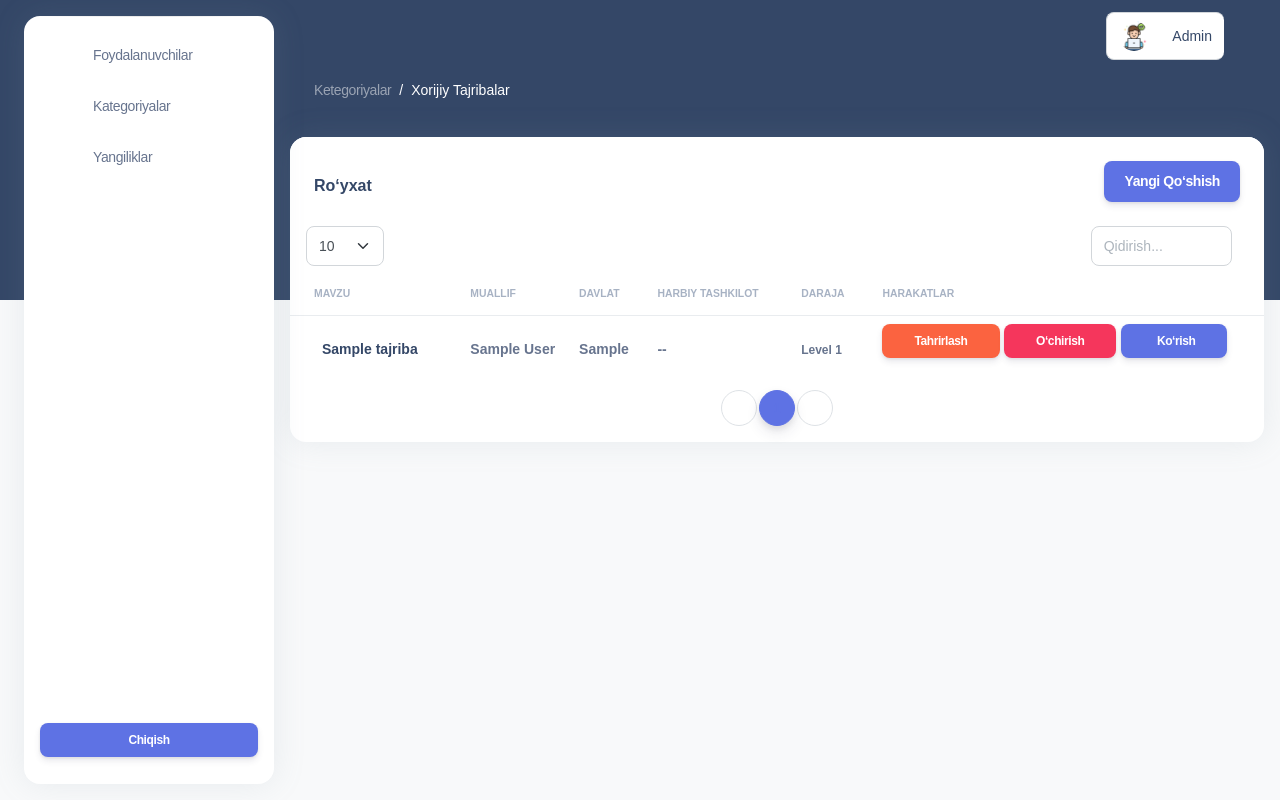
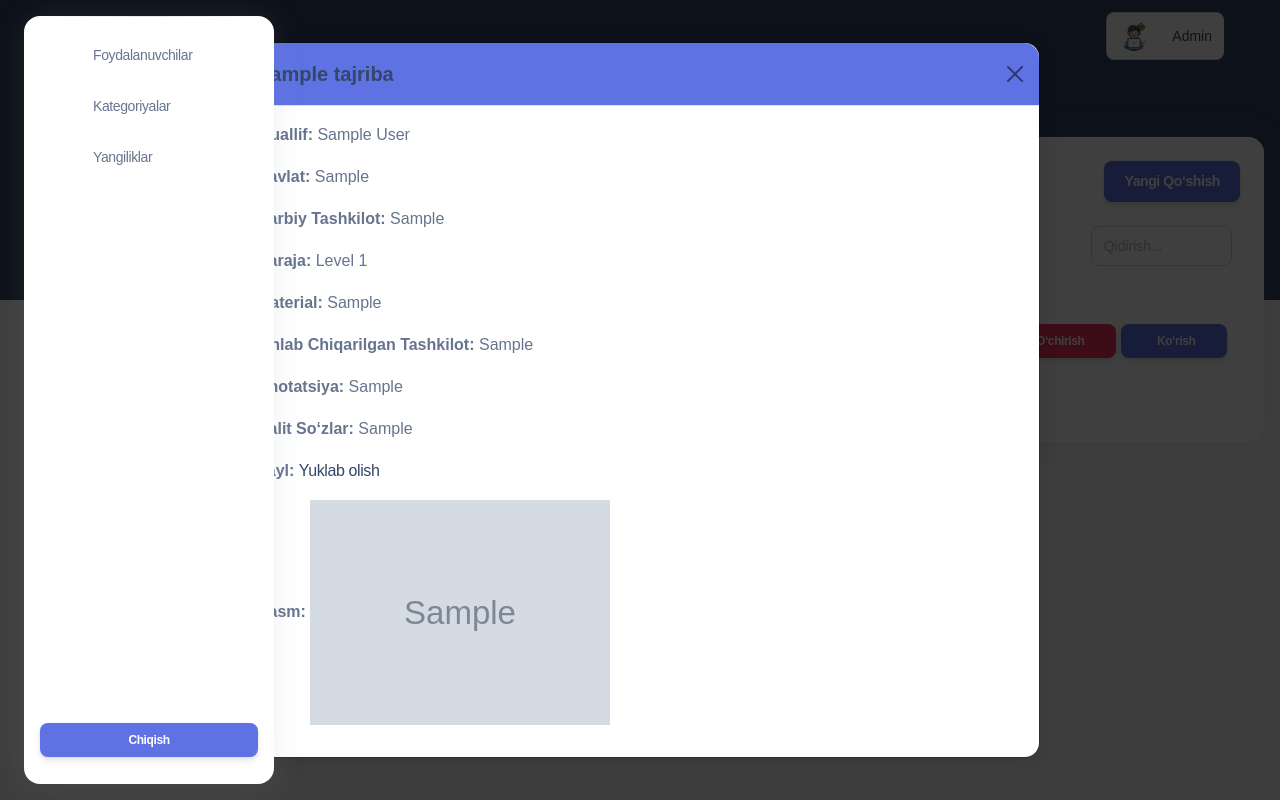
Before and after one commit to Elbek13/IMB, a Django app: page /information/m_tajriba_list/ in a window 1280 px wide, after a click on "Ko‘rish". Run offline with Django 5.2, Linux system fonts and the light colour scheme; a user stored in the database is signed in; tables that the repository leaves empty hold one stand-in row (values such as "Sample post"); grey boxes marked "Sample" are stand-in pictures; some libraries are stand-ins or nearby versions; some web fonts are replaced.

Commit message:
finished

```diff
--- a/information/templates/kategoriya/moderator/m_Xorijiy tajribalar.html
+++ b/information/templates/kategoriya/moderator/m_Xorijiy tajribalar.html
@@ -186,16 +186,6 @@
                                                                        value="{{ tajriba.material }}">
                                                             </div>
 
-                                                            <div class="col-md-6">
-                                                                <label for="made_in{{ tajriba.id }}"
-                                                                       class="form-label fw-bold">Ishlab Chiqarilgan
-                                                                    Yili</label>
-                                                                <input type="number" class="form-control"
-                                                                       autocomplete="off"
-                                                                       id="made_in{{ tajriba.id }}" name="made_in"
-                                                                       value="{{ tajriba.made_in }}">
-                                                            </div>
-
                                                             <div class="col-md-12">
                                                                 <label for="anotation{{ tajriba.id }}"
                                                                        class="form-label fw-bold">Anotatsiya</label>
@@ -242,15 +232,6 @@
                                                                 {% endif %}
                                                             </div>
 
-                                                            <div class="col-md-6">
-                                                                <label for="slug{{ tajriba.id }}"
-                                                                       class="form-label fw-bold">Qo'shimcha
-                                                                    maydon</label>
-                                                                <input type="text" class="form-control"
-                                                                       autocomplete="off"
-                                                                       id="slug{{ tajriba.id }}" name="slug"
-                                                                       value="{{ tajriba.slug }}">
-                                                            </div>
                                                             <div class="col-md-6">
                                                                 <label for="image{{ tajriba.id }}"
                                                                        class="form-label fw-bold">Rasm</label>
@@ -305,6 +286,45 @@
                                         </div>
                                     </div>
 
+                                    <!-- View Modal -->
+                                    <div class="modal fade" id="tajribaModal{{ tajriba.id }}" tabindex="-1"
+                                         aria-hidden="true">
+                                        <div class="modal-dialog modal-dialog-centered modal-lg">
+                                            <div class="modal-content"
+                                                 style="border-radius: 15px !important; box-shadow: 0 4px 20px rgba(0,0,0,0.1) !important;">
+                                                <div class="modal-header bg-primary text-white"
+                                                     style="border-radius: 15px 15px 0 0 !important;">
+                                                    <h5 class="modal-title">{{ tajriba.title }}</h5>
+                                                    <button type="button" class="btn-close btn-close-white"
+                                                            data-bs-dismiss="modal"></button>
+                                                </div>
+                                                <div class="modal-body">
+                                                    <p><strong>Muallif:</strong> {{ tajriba.author }}</p>
+                                                    <p><strong>Davlat:</strong> {{ tajriba.country }}</p>
+                                                    <p><strong>Harbiy
+                                                        Tashkilot:</strong> {{ tajriba.military_organization }}</p>
+                                                    <p>
+                                                        <strong>Daraja:</strong> {{ tajriba.get_degree_display|default:"--" }}
+                                                    </p>
+                                                    <p><strong>Material:</strong> {{ tajriba.material }}</p>
+                                                    <p><strong>Ishlab Chiqarilgan
+                                                        Tashkilot:</strong> {{ tajriba.made_in }}</p>
+                                                    <p><strong>Anotatsiya:</strong> {{ tajriba.anotation }}</p>
+                                                    <p><strong>Kalit So‘zlar:</strong> {{ tajriba.keys }}</p>
+                                                    {% if tajriba.file %}
+                                                        <p><strong>Fayl:</strong> <a href="{{ tajriba.file.url }}"
+                                                                                     target="_blank">Yuklab olish</a>
+                                                        </p>
+                                                    {% endif %}
+                                                    {% if tajriba.image %}
+                                                        <p><strong>Rasm:</strong> <img src="{{ tajriba.image.url }}"
+                                                                                       alt="Rasm" class="img-fluid"
+                                                                                       style="max-width: 300px;"></p>
+                                                    {% endif %}
+                                                </div>
+                                            </div>
+                                        </div>
+                                    </div>
 
                                 {% empty %}
                                     <tr>
@@ -326,6 +346,8 @@
                                     <a class="page-link"
                                        href="{% if tajribalar.has_previous %}?page={{ tajribalar.previous_page_number }}&limit=
 
+
+
                                            {{ request.GET.limit|default:10 }}{% if search_query %}&search={{ search_query|urlencode }}{% endif %}{% else %}#{% endif %}">
                                         <i class="fas fa-chevron-left"></i>
                                     </a>
@@ -341,6 +363,8 @@
                                                         <a class="page-link text-primary font-weight-bold"
                                                            href="?page={{ num }}&limit=
 
+
+
                                                                    {{ request.GET.limit|default:10 }}{% if search_query %}&search={{ search_query|urlencode }}{% endif %}">{{ num }}</a>
                                                     </li>
                                                 {% endif %}
@@ -354,6 +378,8 @@
                                                         <a class="page-link text-primary font-weight-bold"
                                                            href="?page={{ num }}&limit=
 
+
+
                                                                    {{ request.GET.limit|default:10 }}{% if search_query %}&search={{ search_query|urlencode }}{% endif %}">{{ num }}</a>
                                                     </li>
                                                 {% endif %}
@@ -366,6 +392,8 @@
                                                     <a class="page-link text-primary font-weight-bold"
                                                        href="?page={{ num }}&limit=
 
+
+
                                                                {{ request.GET.limit|default:10 }}{% if search_query %}&search={{ search_query|urlencode }}{% endif %}">{{ num }}</a>
                                                 </li>
                                             {% endif %}
@@ -377,6 +405,8 @@
                                 <li class="page-item {% if not tajribalar.has_next %}disabled{% endif %}">
                                     <a class="page-link"
                                        href="{% if tajribalar.has_next %}?page={{ tajribalar.next_page_number }}&limit=
+
+
 
                                            {{ request.GET.limit|default:10 }}{% if search_query %}&search={{ search_query|urlencode }}{% endif %}{% else %}#{% endif %}">
                                         <i class="fas fa-chevron-right"></i>
@@ -431,12 +461,6 @@
                                 <label for="{{ form.material.id_for_label }}"
                                        class="form-label fw-bold">Material</label>
                                 {{ form.material }}
-                            </div>
-
-                            <div class="col-md-6">
-                                <label for="{{ form.made_in.id_for_label }}" class="form-label fw-bold">Ishlab
-                                    Chiqarilgan Yili</label>
-                                {{ form.made_in }}
                             </div>
 
                             <div class="col-md-12">
--- a/information/views.py
+++ b/information/views.py
@@ -3468,41 +3468,39 @@ def tajriba_list(request):
 
     # Sahifani render qilish va keshga saqlash
     response = render(request, 'kategoriya/admin/Xorijiy tajribalar.html', context)
-    cache.set(cache_key, response, timeout=600)  # 10 daqiqa keshlash
+    # cache.set(cache_key, response, timeout=600)  # 10 daqiqa keshlash
 
     return response
 
 
-@role_required('moderator', 'administrator')  # Faqat moderator va administratorlar uchun
-@csrf_exempt  # CSRF tekshiruvini o‘chirish
+@csrf_exempt
 def m_tajriba_list(request):
-    # Moderator uchun filial tekshiruvi
-    if request.user.role == 'moderator' and not request.user.branch:
-        return HttpResponseForbidden("Moderator uchun filial belgilanmagan.")
-
-    # Sessiyadan muvaffaqiyat xabarini olish
+    """
+    Xorijiy tajribalar ro'yxatini ko'rsatish uchun view.
+    20 million ma'lumot bilan ishlash uchun optimallashtirilgan (Redis-siz).
+    """
+    # Muvaffaqiyat xabarini olish
     success_message = request.session.pop('success_message', None) if request.method == 'GET' else None
 
-    # Kesh kaliti: foydalanuvchi ID, sahifa va qidiruv so'zi
-    cache_key = f"m_tajriba_list_{request.user.id}_{request.GET.get('page', 1)}_{request.GET.get('search', '')}"
+    # So'rov parametrlarini olish
+    search_query = request.GET.get('search', '').strip()
+    page_number = request.GET.get('page', 1)
+    limit = int(request.GET.get('limit', 50))  # Har sahifadagi elementlar soni
+
+    # Kesh kalitini yaratish
+    cache_key = f"tajriba_list_{request.user.id}_{page_number}_{search_query}_{limit}"
+
+    # Django keshidan javobni tekshirish
     cached_response = cache.get(cache_key)
-
-    # Keshdan ma'lumotni qaytarish
-    if cached_response and not success_message:  # Yangi xabar bo'lmasa
-        if isinstance(cached_response, dict):
-            context = cached_response
-            context['success_message'] = success_message
-            return render(request, 'kategoriya/moderator/m_Xorijiy tajribalar.html', context)
-        return cached_response
-
-    # Queryset: katta fayllarni yuklamaslik uchun defer ishlatamiz
-    if request.user.role == 'moderator':
-        queryset = Xorijiy_Tajriba.objects.filter(branch=request.user.branch).defer('file', 'image')
-    else:  # Administrator uchun
-        queryset = Xorijiy_Tajriba.objects.all().defer('file', 'image')
-
-    # Qidiruv optimallashtirish
-    search_query = request.GET.get('search', '').strip()
+    if cached_response and not success_message:
+        return cached_response  # Keshdan qaytarish
+
+    # Ma'lumotlar bazasidan faqat kerakli maydonlarni olish
+    queryset = Xorijiy_Tajriba.objects.only(
+        'degree', 'title', 'author', 'country', 'military_organization', 'created_at'
+    ).order_by('-military_organization')
+
+    # Qidiruv so'zi bo'lsa, filtr qo'llash
     if search_query:
         queryset = queryset.filter(
             Q(title__icontains=search_query) |
@@ -3510,28 +3508,28 @@ def m_tajriba_list(request):
             Q(military_organization__icontains=search_query)
         )
 
-    # Sahifalash
-    limit = int(request.GET.get('limit', 10))  # Har sahifada 10 ta element
-    paginator = Paginator(queryset.order_by('-military_organization'), limit)
-    page_number = request.GET.get('page', 1)
-    tajribalar = paginator.get_page(page_number)
-
-
-
-    # Context tayyorlash
+    # Sahifalashni sozlash
+    paginator = Paginator(queryset, limit)
+    try:
+        tajribalar = paginator.page(page_number)
+    except Exception:
+        tajribalar = paginator.page(1)
+
+    # Kontekstni tayyorlash
     context = {
         'tajribalar': tajribalar,
         'success_message': success_message,
         'form': XorijiyTajribaForm(user=request.user),
         'total_pages': paginator.num_pages,
         'search_query': search_query,
+        'limit': limit,
     }
 
-    # Keshga saqlash (5 daqiqa)
-    cache.set(cache_key, context, timeout=300)
-
-    return render(request, 'kategoriya/moderator/m_Xorijiy tajribalar.html', context)
-
+    # Sahifani render qilish va keshga saqlash
+    response = render(request, 'kategoriya/moderator/m_Xorijiy tajribalar.html', context)
+    # cache.set(cache_key, response, timeout=600)  # 10 daqiqa keshlash
+
+    return response
 
 @role_required('moderator', 'administrator', 'user1', 'user2', 'user3')
 @csrf_exempt
--- a/news/urls.py
+++ b/news/urls.py
@@ -16,7 +16,7 @@ Including another URLconf
 """
 from django.contrib import admin
 from django.urls import path, include
-from user.views import user_logout, user_login, register, dashboard, user3
+from user.views import user_logout, register, dashboard
 from django.conf import settings
 from django.conf.urls.static import static
 
```
